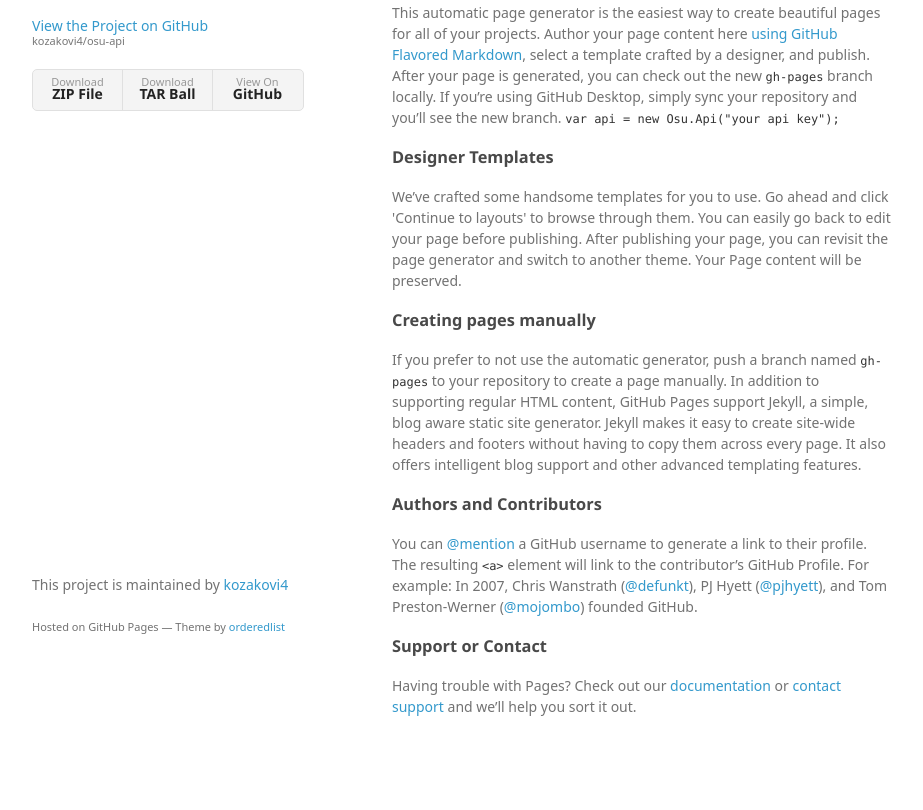
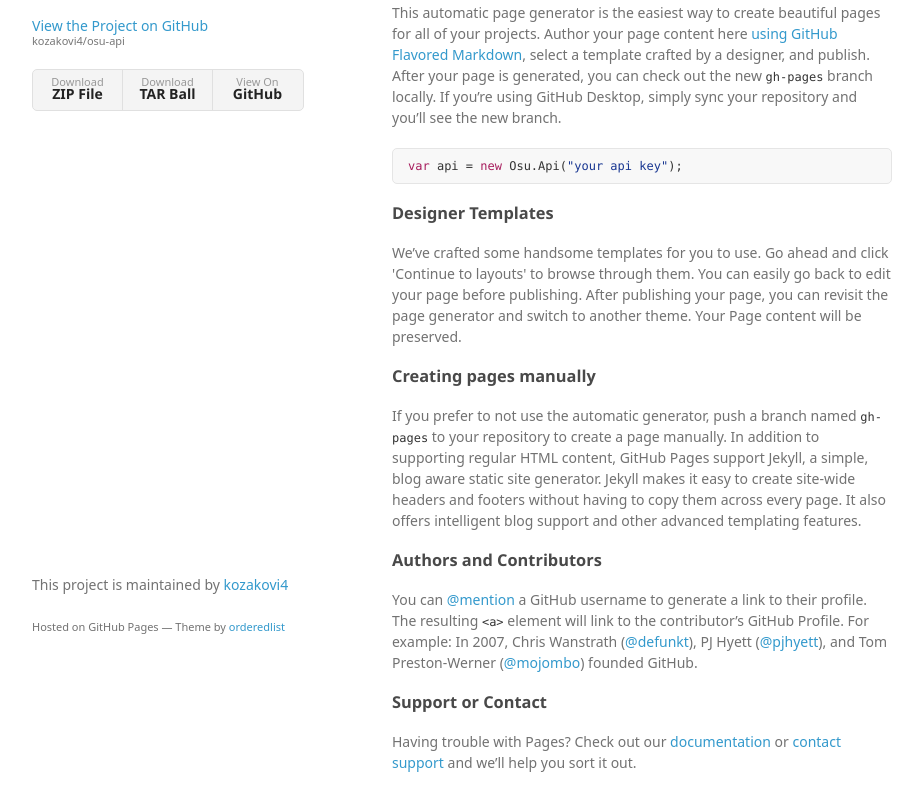
Before and after one commit to Art1xFX/osu-api, a plain HTML site: page index.html in a window 1280 px wide. Shown: the part 94-904 px from the top of the page, without its empty margins (178-1101 px from the left). Before the commit the page ends 881 px from the top, so only its background shows below. Drawn offline with Linux system fonts and the light colour scheme; a web font is replaced by a local one.

```diff
--- a/index.html
+++ b/index.html
@@ -31,8 +31,9 @@
         <h3>
 <a id="welcome-to-github-pages" class="anchor" href="#welcome-to-github-pages" aria-hidden="true"><span aria-hidden="true" class="octicon octicon-link"></span></a>Welcome to GitHub Pages.</h3>
 
-<p>This automatic page generator is the easiest way to create beautiful pages for all of your projects. Author your page content here <a href="https://guides.github.com/features/mastering-markdown/">using GitHub Flavored Markdown</a>, select a template crafted by a designer, and publish. After your page is generated, you can check out the new <code>gh-pages</code> branch locally. If you’re using GitHub Desktop, simply sync your repository and you’ll see the new branch.
-<code>var api = new Osu.Api("your api key");</code></p>
+<p>This automatic page generator is the easiest way to create beautiful pages for all of your projects. Author your page content here <a href="https://guides.github.com/features/mastering-markdown/">using GitHub Flavored Markdown</a>, select a template crafted by a designer, and publish. After your page is generated, you can check out the new <code>gh-pages</code> branch locally. If you’re using GitHub Desktop, simply sync your repository and you’ll see the new branch.</p>
+
+<div class="highlight highlight-source-cs"><pre><span class="pl-k">var</span> api = <span class="pl-k">new</span> Osu.Api(<span class="pl-s"><span class="pl-pds">"</span>your api key<span class="pl-pds">"</span></span>);</pre></div>
 
 <h3>
 <a id="designer-templates" class="anchor" href="#designer-templates" aria-hidden="true"><span aria-hidden="true" class="octicon octicon-link"></span></a>Designer Templates</h3>
```
Also changed, not shown: params.json (+1 -1 lines).
